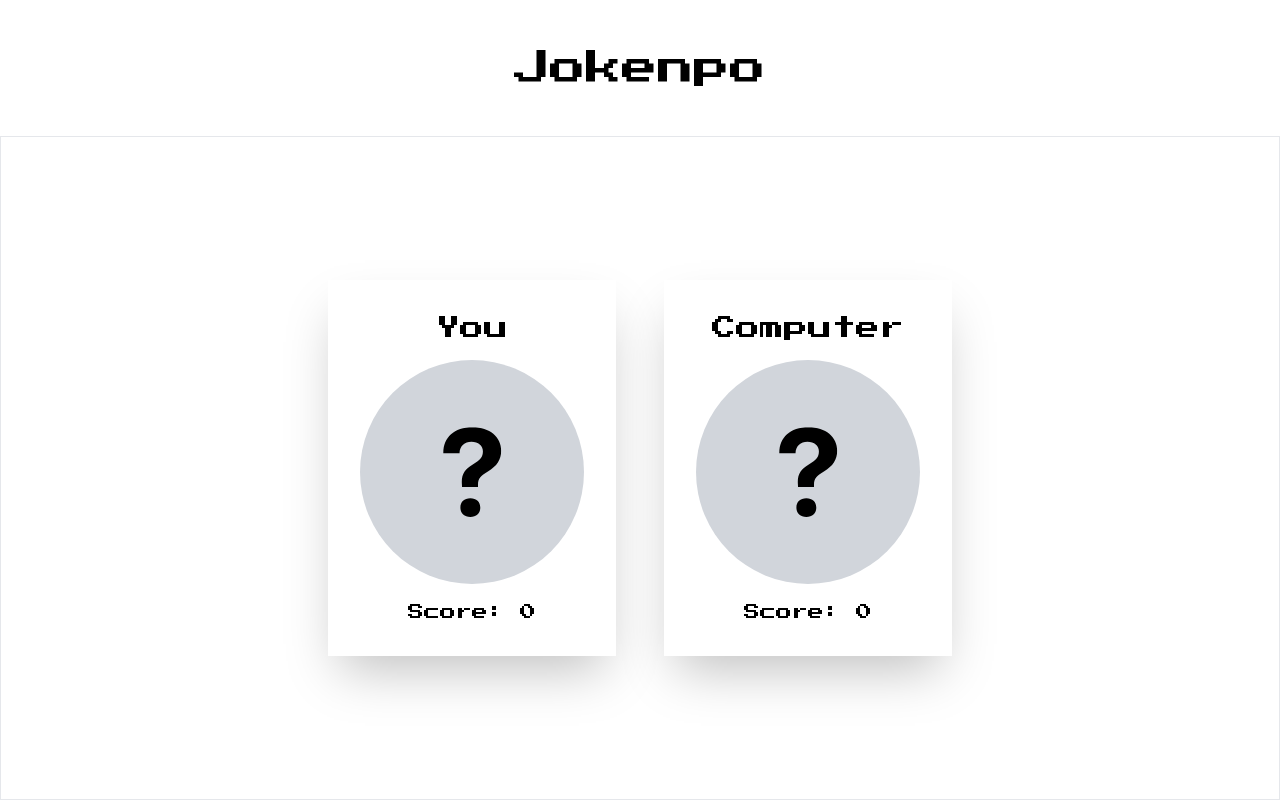
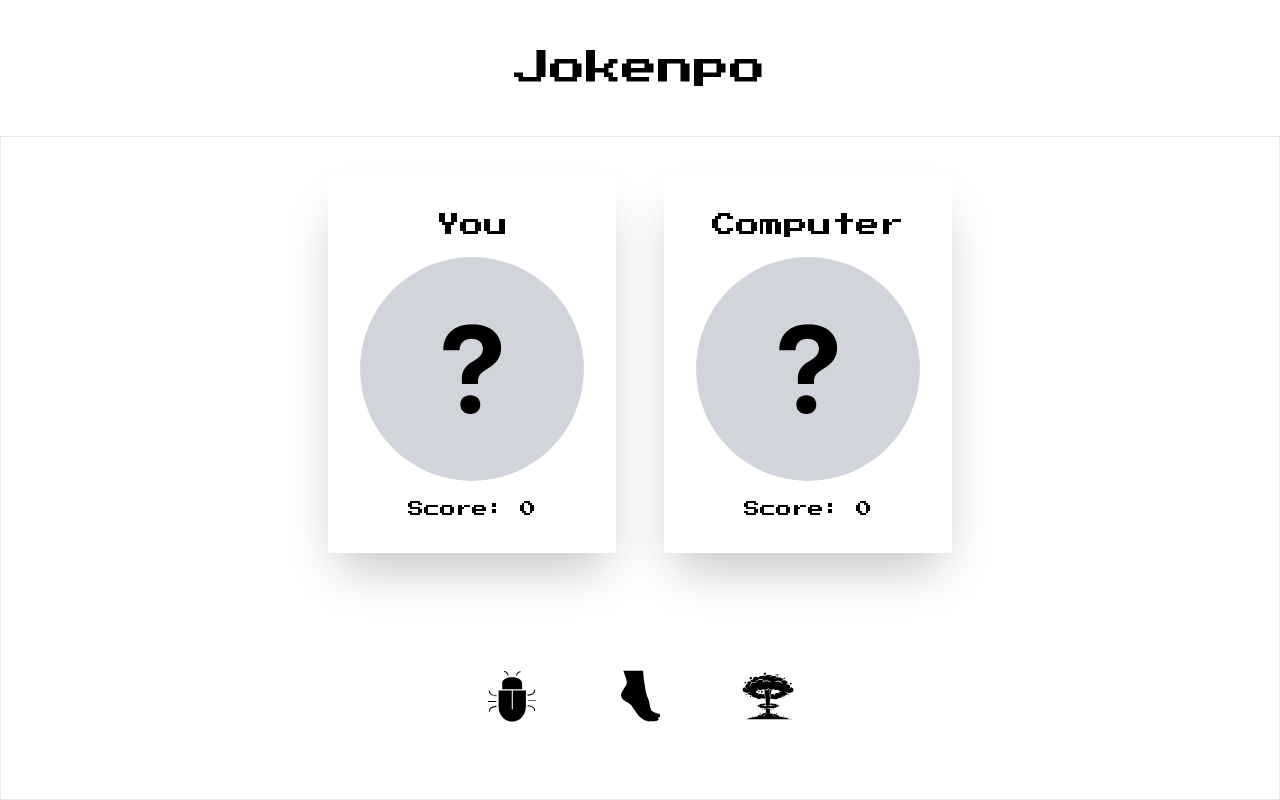
Before and after one commit to ninaokumura/steven-hyde, a React (Create React App) app: page / in a window 1280 px wide. Built offline with nearby package versions, Linux system fonts and the light colour scheme.

Commit message:
handle option selection

```diff
--- a/src/App.js
+++ b/src/App.js
@@ -41,6 +41,12 @@ const options = [
   },
 ];
 
+function getRandomOption() {
+  const randomIndex = Math.ceil(Math.random() * options.length) - 1;
+  const randomOption = options[randomIndex];
+  return randomOption.name;
+}
+
 function App() {
   const [playerScore, setPlayerScore] = useState(0);
   const [computerScore, setComputerScore] = useState(0);
@@ -59,6 +65,7 @@ function App() {
       score: computerScore,
     },
   ];
+
   return (
     <div className='flex flex-col justify-center item-center min-h-screen'>
       <header className='grid place-items-center p-12'>
@@ -75,6 +82,22 @@ function App() {
             />
           ))}
         </div>
+
+        <div className='flex'>
+          {options.map(option => (
+            <button
+              key={option.name}
+              onClick={() => {
+                setPlayerOption(option.name);
+                const random = getRandomOption();
+                console.log(random);
+                setComputerOption(random);
+              }}
+            >
+              <img className='w-32' src={option.imageSrc} />
+            </button>
+          ))}
+        </div>
       </main>
     </div>
   );
```
